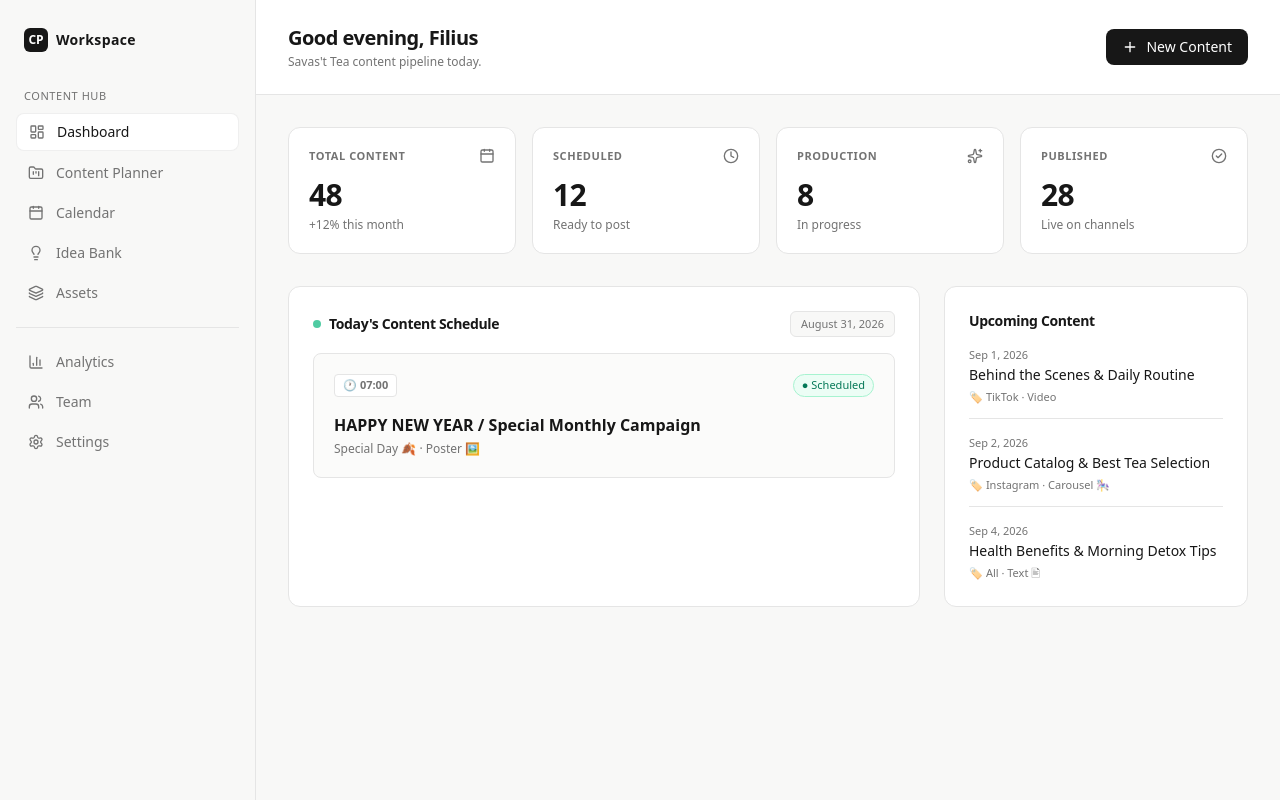
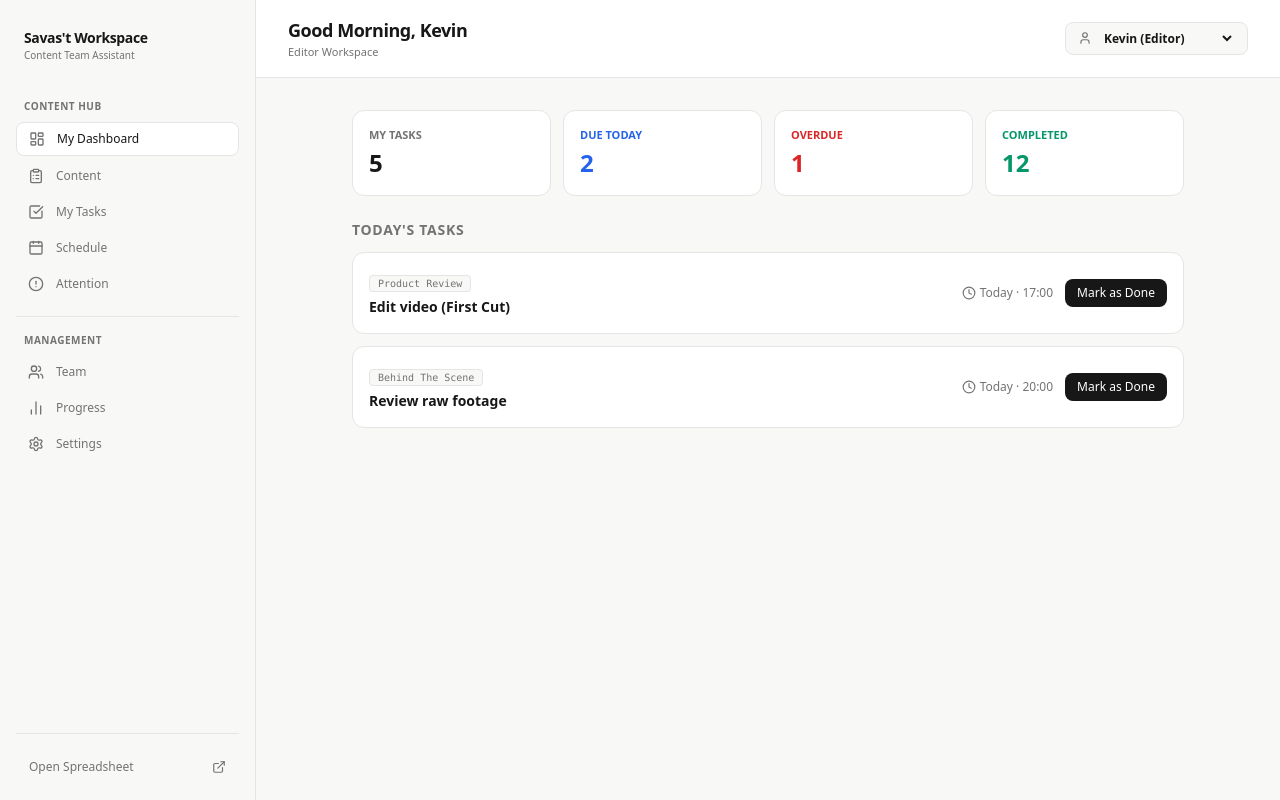
Before and after one commit to usickartwork/content-hub, a Next.js app: page /dashboard in a window 1280 px wide. Built offline with nearby package versions, Linux system fonts and the light colour scheme.

Commit message:
update dashboard ui

```diff
--- a/app/dashboard/page.tsx
+++ b/app/dashboard/page.tsx
@@ -1,304 +1,99 @@
 'use client';
 
+import { useState } from 'react';
 import { Sidebar } from '@/components/sidebar';
-import { Plus, CheckCircle2, Clock, Calendar as CalendarIcon, Sparkles, Menu, Search, X, Loader2 } from 'lucide-react';
-import Link from 'next/link';
-import { useState } from 'react';
-import { createContent } from '@/lib/api';
+import { Menu, Clock, User } from 'lucide-react';
 
 export default function DashboardPage() {
   const [sidebarOpen, setSidebarOpen] = useState(false);
-  const [isModalOpen, setIsModalOpen] = useState(false);
-  const [loading, setLoading] = useState(false);
+  const [currentUser, setCurrentUser] = useState({ name: 'Kevin', jobdesk: 'Editor' });
 
-  const [formData, setFormData] = useState({
-    title: '',
-    type: 'Reels',
-    platform: 'Instagram',
-    date: '2026-09-01',
-    time: '19:00',
-    pic: 'Filius',
-    status: 'SCHEDULED' as any,
-    caption: '',
-  });
-
-  const stats = [
-    { label: 'TOTAL CONTENT', value: '48', change: '+12% this month', icon: CalendarIcon },
-    { label: 'SCHEDULED', value: '12', change: 'Ready to post', icon: Clock },
-    { label: 'PRODUCTION', value: '8', change: 'In progress', icon: Sparkles },
-    { label: 'PUBLISHED', value: '28', change: 'Live on channels', icon: CheckCircle2 },
+  const stats = { myTasks: 5, dueToday: 2, overdue: 1, completed: 12 };
+  const todaysTasks = [
+    { id: 'TSK-003', contentTitle: 'Product Review', task: 'Edit video (First Cut)', deadline: 'Today · 17:00', status: 'In Progress' },
+    { id: 'TSK-006', contentTitle: 'Behind The Scene', task: 'Review raw footage', deadline: 'Today · 20:00', status: 'Pending' },
   ];
-
-  const todaysContent = {
-    time: '07:00',
-    title: 'HAPPY NEW YEAR / Special Monthly Campaign',
-    platform: 'Instagram · Poster',
-    pic: 'Filius',
-    status: 'Scheduled',
-    format: 'Poster 🖼️',
-    pillar: 'Special Day 🍂'
-  };
-
-  const upcomingContent = [
-    { date: 'Sep 1, 2026', title: 'Behind the Scenes & Daily Routine', platform: 'TikTok', type: 'Video' },
-    { date: 'Sep 2, 2026', title: 'Product Catalog & Best Tea Selection', platform: 'Instagram', type: 'Carousel 🎠' },
-    { date: 'Sep 4, 2026', title: 'Health Benefits & Morning Detox Tips', platform: 'All', type: 'Text 🖹' },
-  ];
-
-  const handleCreateContent = async (e: React.FormEvent) => {
-    e.preventDefault();
-    setLoading(true);
-
-    const response = await createContent(formData, 'January26');
-
-    if (response.success) {
-      setIsModalOpen(false);
-      setFormData({
-        title: '',
-        type: 'Reels',
-        platform: 'Instagram',
-        date: '2026-09-01',
-        time: '19:00',
-        pic: 'Filius',
-        status: 'SCHEDULED',
-        caption: '',
-      });
-      alert('Content successfully created and synced to Google Spreadsheet!');
-    } else {
-      alert('Failed to save content: ' + response.message);
-    }
-    setLoading(false);
-  };
 
   return (
     <div className="flex h-screen bg-[#F8F8F7] text-[#171717] font-sans overflow-hidden">
       <Sidebar isOpen={sidebarOpen} onClose={() => setSidebarOpen(false)} />
 
       <main className="flex-1 flex flex-col h-screen overflow-y-auto">
-        <header className="px-4 md:px-8 py-4 md:py-6 bg-white border-b border-[#E5E5E5] flex justify-between items-center sticky top-0 z-10">
+        <header className="px-4 md:px-8 py-4 bg-white border-b border-[#E5E5E5] flex justify-between items-center sticky top-0 z-20">
           <div className="flex items-center gap-3">
-            <button
-              onClick={() => setSidebarOpen(true)}
-              className="p-2 border border-[#E5E5E5] rounded-lg md:hidden hover:bg-[#F8F8F7] cursor-pointer"
-            >
+            <button onClick={() => setSidebarOpen(true)} className="p-2 border border-[#E5E5E5] rounded-lg md:hidden hover:bg-[#F8F8F7]">
               <Menu className="w-5 h-5 text-[#171717]" />
             </button>
             <div>
-              <h1 className="text-base md:text-xl font-semibold tracking-tight">Good evening, Filius</h1>
-              <p className="text-[11px] md:text-xs text-[#737373] mt-0.5">Savas&apos;t Tea content pipeline today.</p>
+              <h1 className="text-base md:text-lg font-bold tracking-tight">Good Morning, {currentUser.name}</h1>
+              <p className="text-[11px] text-[#737373]">{currentUser.jobdesk} Workspace</p>
             </div>
           </div>
-          <button
-            onClick={() => setIsModalOpen(true)}
-            className="flex items-center gap-2 bg-[#171717] text-white px-3 md:px-4 py-2 rounded-lg text-xs md:text-sm font-medium hover:bg-black/95 transition-all shadow-xs cursor-pointer"
-          >
-            <Plus className="w-4 h-4" /> <span className="hidden sm:inline">New Content</span>
-          </button>
+
+          <div className="flex items-center gap-2 bg-[#F8F8F7] px-3 py-1.5 rounded-lg border border-[#E5E5E5]">
+            <User className="w-3.5 h-3.5 text-[#737373]" />
+            <select
+              value={currentUser.name}
+              onChange={(e) => {
+                const names: Record<string, string> = { Filius: 'Producer', Raka: 'Cameraman', Kevin: 'Editor', Dimas: 'Designer', Alya: 'Social Media' };
+                setCurrentUser({ name: e.target.value, jobdesk: names[e.target.value] || 'Member' });
+              }}
+              className="bg-transparent text-xs font-semibold focus:outline-none cursor-pointer"
+            >
+              <option value="Filius">Filius (Producer)</option>
+              <option value="Raka">Raka (Cameraman)</option>
+              <option value="Kevin">Kevin (Editor)</option>
+              <option value="Dimas">Dimas (Designer)</option>
+              <option value="Alya">Alya (Social Media)</option>
+            </select>
+          </div>
         </header>
 
-        <div className="p-4 md:p-8 max-w-6xl w-full mx-auto space-y-6 md:space-y-8">
-          <div className="grid grid-cols-2 md:grid-cols-4 gap-3 md:gap-4">
-            {stats.map((stat, idx) => {
-              const Icon = stat.icon;
-              return (
-                <div key={idx} className="bg-white p-4 md:p-5 rounded-xl border border-[#E5E5E5] shadow-xs flex flex-col justify-between">
-                  <div className="flex items-center justify-between text-[#737373] mb-2 md:mb-3">
-                    <span className="text-[10px] md:text-[11px] font-semibold tracking-wider">{stat.label}</span>
-                    <Icon className="w-3.5 h-3.5 md:w-4 md:h-4 text-[#737373]" />
+        <div className="p-4 md:p-8 max-w-4xl w-full mx-auto space-y-6">
+          <div className="grid grid-cols-2 md:grid-cols-4 gap-3">
+            <div className="bg-white p-4 rounded-xl border border-[#E5E5E5]">
+              <div className="text-[11px] font-semibold text-[#737373] uppercase">My Tasks</div>
+              <div className="text-2xl font-bold mt-1">{stats.myTasks}</div>
+            </div>
+            <div className="bg-white p-4 rounded-xl border border-[#E5E5E5]">
+              <div className="text-[11px] font-semibold text-blue-600 uppercase">Due Today</div>
+              <div className="text-2xl font-bold mt-1 text-blue-600">{stats.dueToday}</div>
+            </div>
+            <div className="bg-white p-4 rounded-xl border border-[#E5E5E5]">
+              <div className="text-[11px] font-semibold text-red-600 uppercase">Overdue</div>
+              <div className="text-2xl font-bold mt-1 text-red-600">{stats.overdue}</div>
+            </div>
+            <div className="bg-white p-4 rounded-xl border border-[#E5E5E5]">
+              <div className="text-[11px] font-semibold text-emerald-600 uppercase">Completed</div>
+              <div className="text-2xl font-bold mt-1 text-emerald-600">{stats.completed}</div>
+            </div>
+          </div>
+
+          <div className="space-y-3">
+            <h2 className="text-sm font-bold uppercase tracking-wider text-[#737373]">Today&apos;s Tasks</h2>
+            <div className="space-y-3">
+              {todaysTasks.map((t) => (
+                <div key={t.id} className="bg-white p-4 rounded-xl border border-[#E5E5E5] flex flex-col md:flex-row md:items-center justify-between gap-3">
+                  <div className="space-y-1">
+                    <span className="text-[10px] font-mono bg-[#F8F8F7] px-2 py-0.5 rounded border border-[#E5E5E5] text-[#737373]">
+                      {t.contentTitle}
+                    </span>
+                    <h3 className="text-sm font-semibold text-[#171717]">{t.task}</h3>
                   </div>
-                  <div>
-                    <div className="text-2xl md:text-3xl font-semibold tracking-tight text-[#171717]">{stat.value}</div>
-                    <div className="text-[10px] md:text-xs text-[#737373] mt-0.5 md:mt-1">{stat.change}</div>
+                  <div className="flex items-center justify-between md:justify-end gap-3 pt-2 md:pt-0 border-t md:border-t-0 border-[#E5E5E5]">
+                    <span className="text-xs text-[#737373] flex items-center gap-1">
+                      <Clock className="w-3.5 h-3.5" /> {t.deadline}
+                    </span>
+                    <button className="px-3 py-1.5 bg-[#171717] text-white text-xs font-medium rounded-lg hover:bg-black/90 cursor-pointer">
+                      Mark as Done
+                    </button>
                   </div>
                 </div>
-              );
-            })}
-          </div>
-
-          <div className="grid grid-cols-1 lg:grid-cols-3 gap-6">
-            <div className="lg:col-span-2 bg-white p-5 md:p-6 rounded-xl border border-[#E5E5E5] shadow-xs flex flex-col justify-between">
-              <div>
-                <div className="flex items-center justify-between mb-4">
-                  <h3 className="text-xs md:text-sm font-semibold text-[#171717] tracking-tight flex items-center gap-2">
-                    <span className="w-2 h-2 rounded-full bg-emerald-500 animate-pulse"></span>
-                    Today&apos;s Content Schedule
-                  </h3>
-                  <span className="text-[11px] text-[#737373] bg-[#F8F8F7] px-2.5 py-1 rounded-md border border-[#E5E5E5]">
-                    August 31, 2026
-                  </span>
-                </div>
-
-                <div className="p-4 md:p-5 bg-[#F8F8F7]/60 rounded-lg border border-[#E5E5E5] space-y-3 md:space-y-4">
-                  <div className="flex items-center justify-between">
-                    <span className="text-[11px] font-semibold text-[#737373] px-2 py-0.5 bg-white rounded border border-[#E5E5E5]">
-                      🕐 {todaysContent.time}
-                    </span>
-                    <span className="px-2 py-0.5 bg-emerald-50 text-emerald-700 text-[11px] font-medium rounded-full border border-emerald-200">
-                      ● Scheduled
-                    </span>
-                  </div>
-                  <div>
-                    <h4 className="font-semibold text-sm md:text-base text-[#171717] mb-1">{todaysContent.title}</h4>
-                    <p className="text-xs text-[#737373]">{todaysContent.pillar} · {todaysContent.format}</p>
-                  </div>
-                </div>
-              </div>
-            </div>
-
-            <div className="bg-white p-5 md:p-6 rounded-xl border border-[#E5E5E5] shadow-xs">
-              <h3 className="text-xs md:text-sm font-semibold text-[#171717] mb-4 tracking-tight">Upcoming Content</h3>
-              <div className="space-y-4">
-                {upcomingContent.map((item, idx) => (
-                  <div key={idx} className="pb-3 border-b border-[#E5E5E5] last:border-0 last:pb-0">
-                    <div className="text-[10px] md:text-[11px] font-medium text-[#737373] mb-0.5">{item.date}</div>
-                    <div className="text-xs md:text-sm font-medium text-[#171717] leading-snug">{item.title}</div>
-                    <div className="text-[10px] md:text-[11px] text-[#737373] mt-1">🏷️ {item.platform} · {item.type}</div>
-                  </div>
-                ))}
-              </div>
+              ))}
             </div>
           </div>
         </div>
       </main>
-
-      {/* Modal Add Content */}
-      {isModalOpen && (
-        <div className="fixed inset-0 bg-black/50 z-50 flex items-center justify-center p-4">
-          <div className="bg-white rounded-xl max-w-lg w-full p-6 shadow-xl border border-[#E5E5E5] max-h-[90vh] overflow-y-auto">
-            <div className="flex justify-between items-center pb-4 border-b border-[#E5E5E5] mb-4">
-              <h3 className="text-base font-semibold text-[#171717]">Create New Content</h3>
-              <button onClick={() => setIsModalOpen(false)} className="p-1 hover:bg-[#F8F8F7] rounded-lg cursor-pointer">
-                <X className="w-5 h-5 text-[#737373]" />
-              </button>
-            </div>
-
-            <form onSubmit={handleCreateContent} className="space-y-4 text-sm">
-              <div>
-                <label className="block text-xs font-semibold text-[#737373] mb-1">Title</label>
-                <input
-                  type="text"
-                  required
-                  value={formData.title}
-                  onChange={(e) => setFormData({...formData, title: e.target.value})}
-                  placeholder="e.g. 5 Tips Menjaga Kulit Sehat"
-                  className="w-full px-3 py-2 border border-[#E5E5E5] rounded-lg focus:outline-none focus:border-[#171717]"
-                />
-              </div>
-
-              <div className="grid grid-cols-2 gap-4">
-                <div>
-                  <label className="block text-xs font-semibold text-[#737373] mb-1">Content Type</label>
-                  <select
-                    value={formData.type}
-                    onChange={(e) => setFormData({...formData, type: e.target.value})}
-                    className="w-full px-3 py-2 border border-[#E5E5E5] rounded-lg bg-white focus:outline-none focus:border-[#171717]"
-                  >
-                    <option value="Reels">Reels</option>
-                    <option value="Carousel">Carousel</option>
-                    <option value="Video">Video</option>
-                    <option value="Image">Image</option>
-                    <option value="Poster">Poster</option>
-                  </select>
-                </div>
-                <div>
-                  <label className="block text-xs font-semibold text-[#737373] mb-1">Platform</label>
-                  <select
-                    value={formData.platform}
-                    onChange={(e) => setFormData({...formData, platform: e.target.value})}
-                    className="w-full px-3 py-2 border border-[#E5E5E5] rounded-lg bg-white focus:outline-none focus:border-[#171717]"
-                  >
-                    <option value="Instagram">Instagram</option>
-                    <option value="TikTok">TikTok</option>
-                    <option value="YouTube">YouTube</option>
-                    <option value="LinkedIn">LinkedIn</option>
-                    <option value="All">All Platforms</option>
-                  </select>
-                </div>
-              </div>
-
-              <div className="grid grid-cols-2 gap-4">
-                <div>
-                  <label className="block text-xs font-semibold text-[#737373] mb-1">Publish Date</label>
-                  <input
-                    type="date"
-                    value={formData.date}
-                    onChange={(e) => setFormData({...formData, date: e.target.value})}
-                    className="w-full px-3 py-2 border border-[#E5E5E5] rounded-lg focus:outline-none focus:border-[#171717]"
-                  />
-                </div>
-                <div>
-                  <label className="block text-xs font-semibold text-[#737373] mb-1">Publish Time</label>
-                  <input
-                    type="time"
-                    value={formData.time}
-                    onChange={(e) => setFormData({...formData, time: e.target.value})}
-                    className="w-full px-3 py-2 border border-[#E5E5E5] rounded-lg focus:outline-none focus:border-[#171717]"
-                  />
-                </div>
-              </div>
-
-              <div className="grid grid-cols-2 gap-4">
-                <div>
-                  <label className="block text-xs font-semibold text-[#737373] mb-1">PIC</label>
-                  <select
-                    value={formData.pic}
-                    onChange={(e) => setFormData({...formData, pic: e.target.value})}
-                    className="w-full px-3 py-2 border border-[#E5E5E5] rounded-lg bg-white focus:outline-none focus:border-[#171717]"
-                  >
-                    <option value="Filius">Filius</option>
-                    <option value="Raka">Raka</option>
-                    <option value="Kevin">Kevin</option>
-                  </select>
-                </div>
-                <div>
-                  <label className="block text-xs font-semibold text-[#737373] mb-1">Status</label>
-                  <select
-                    value={formData.status}
-                    onChange={(e) => setFormData({...formData, status: e.target.value})}
-                    className="w-full px-3 py-2 border border-[#E5E5E5] rounded-lg bg-white focus:outline-none focus:border-[#171717]"
-                  >
-                    <option value="IDEA">Idea</option>
-                    <option value="PLANNED">Planned</option>
-                    <option value="PRODUCTION">Production</option>
-                    <option value="REVIEW">Review</option>
-                    <option value="SCHEDULED">Scheduled</option>
-                    <option value="PUBLISHED">Published</option>
-                  </select>
-                </div>
-              </div>
-
-              <div>
-                <label className="block text-xs font-semibold text-[#737373] mb-1">Caption / Copywriting</label>
-                <textarea
-                  rows={3}
-                  value={formData.caption}
-                  onChange={(e) => setFormData({...formData, caption: e.target.value})}
-                  placeholder="Write post caption..."
-                  className="w-full px-3 py-2 border border-[#E5E5E5] rounded-lg focus:outline-none focus:border-[#171717]"
-                />
-              </div>
-
-              <div className="flex justify-end gap-3 pt-4 border-t border-[#E5E5E5]">
-                <button
-                  type="button"
-                  onClick={() => setIsModalOpen(false)}
-                  className="px-4 py-2 border border-[#E5E5E5] rounded-lg text-sm font-medium hover:bg-[#F8F8F7] cursor-pointer"
-                >
-                  Cancel
-                </button>
-                <button
-                  type="submit"
-                  disabled={loading}
-                  className="px-4 py-2 bg-[#171717] text-white rounded-lg text-sm font-medium hover:bg-black/95 flex items-center gap-2 cursor-pointer"
-                >
-                  {loading && <Loader2 className="w-4 h-4 animate-spin" />}
-                  Create Content
-                </button>
-              </div>
-            </form>
-          </div>
-        </div>
-      )}
     </div>
   );
 }
--- a/components/sidebar.tsx
+++ b/components/sidebar.tsx
@@ -4,12 +4,13 @@ import Link from 'next/link';
 import { usePathname } from 'next/navigation';
 import {
   LayoutDashboard,
+  ClipboardList,
+  CheckSquare,
   Calendar,
-  Layers,
-  Lightbulb,
-  FolderKanban,
-  BarChart3,
+  AlertCircle,
   Users,
+  BarChart2,
+  ExternalLink,
   Settings,
   X
 } from 'lucide-react';
@@ -19,17 +20,17 @@ interface SidebarProps {
   onClose?: () => void;
 }
 
-const navigation = [
-  { name: 'Dashboard', href: '/dashboard', icon: LayoutDashboard },
-  { name: 'Content Planner', href: '/planner', icon: FolderKanban },
-  { name: 'Calendar', href: '/calendar', icon: Calendar },
-  { name: 'Idea Bank', href: '/ideas', icon: Lightbulb },
-  { name: 'Assets', href: '/assets', icon: Layers },
+const mainNav = [
+  { name: 'My Dashboard', href: '/dashboard', icon: LayoutDashboard },
+  { name: 'Content', href: '/content', icon: ClipboardList },
+  { name: 'My Tasks', href: '/tasks', icon: CheckSquare },
+  { name: 'Schedule', href: '/schedule', icon: Calendar },
+  { name: 'Attention', href: '/attention', icon: AlertCircle },
 ];
 
 const secondaryNav = [
-  { name: 'Analytics', href: '/analytics', icon: BarChart3 },
   { name: 'Team', href: '/team', icon: Users },
+  { name: 'Progress', href: '/progress', icon: BarChart2 },
   { name: 'Settings', href: '/settings', icon: Settings },
 ];
 
@@ -38,13 +39,7 @@ export function Sidebar({ isOpen = false, onClose }: SidebarProps) {
 
   return (
     <>
-      {/* Backdrop untuk mobile */}
-      {isOpen && (
-        <div
-          onClick={onClose}
-          className="fixed inset-0 bg-black/40 z-45 md:hidden"
-        />
-      )}
+      {isOpen && <div onClick={onClose} className="fixed inset-0 bg-black/40 z-40 md:hidden" />}
 
       <aside className={`
         fixed md:static inset-y-0 left-0 z-50
@@ -53,11 +48,9 @@ export function Sidebar({ isOpen = false, onClose }: SidebarProps) {
         ${isOpen ? 'translate-x-0' : '-translate-x-full md:translate-x-0'}
       `}>
         <div className="flex items-center justify-between px-2 py-3 mb-6">
-          <div className="flex items-center gap-2">
-            <div className="w-6 h-6 bg-[#171717] rounded-md flex items-center justify-center text-white text-xs font-bold">
-              CP
-            </div>
-            <span className="font-semibold text-[#171717] text-sm tracking-wide">Workspace</span>
+          <div>
+            <div className="font-bold text-sm tracking-tight text-[#171717]">Savas&apos;t Workspace</div>
+            <div className="text-[10px] text-[#737373]">Content Team Assistant</div>
           </div>
           {isOpen && (
             <button onClick={onClose} className="p-1 rounded-lg hover:bg-black/5 md:hidden">
@@ -66,11 +59,11 @@ export function Sidebar({ isOpen = false, onClose }: SidebarProps) {
           )}
         </div>
 
-        <div className="text-[11px] font-medium text-[#737373] px-2 mb-2 uppercase tracking-wider">
+        <div className="text-[10px] font-semibold text-[#737373] px-2 mb-2 uppercase tracking-wider">
           Content Hub
         </div>
         <nav className="space-y-1">
-          {navigation.map((item) => {
+          {mainNav.map((item) => {
             const isActive = pathname === item.href;
             const Icon = item.icon;
             return (
@@ -78,9 +71,9 @@ export function Sidebar({ isOpen = false, onClose }: SidebarProps) {
                 key={item.name}
                 href={item.href}
                 onClick={onClose}
-                className={`flex items-center gap-3 px-3 py-2 rounded-lg text-sm font-medium transition-colors ${
+                className={`flex items-center gap-3 px-3 py-2 rounded-lg text-xs font-medium transition-colors ${
                   isActive
-                    ? 'bg-white text-[#171717] shadow-xs border border-[#E5E5E5]/60'
+                    ? 'bg-white text-[#171717] shadow-2xs border border-[#E5E5E5]'
                     : 'text-[#737373] hover:text-[#171717] hover:bg-white/50'
                 }`}
               >
@@ -93,6 +86,9 @@ export function Sidebar({ isOpen = false, onClose }: SidebarProps) {
 
         <hr className="my-4 border-[#E5E5E5]" />
 
+        <div className="text-[10px] font-semibold text-[#737373] px-2 mb-2 uppercase tracking-wider">
+          Management
+        </div>
         <nav className="space-y-1">
           {secondaryNav.map((item) => {
             const isActive = pathname === item.href;
@@ -102,9 +98,9 @@ export function Sidebar({ isOpen = false, onClose }: SidebarProps) {
                 key={item.name}
                 href={item.href}
                 onClick={onClose}
-                className={`flex items-center gap-3 px-3 py-2 rounded-lg text-sm font-medium transition-colors ${
+                className={`flex items-center gap-3 px-3 py-2 rounded-lg text-xs font-medium transition-colors ${
                   isActive
-                    ? 'bg-white text-[#171717] shadow-xs border border-[#E5E5E5]/60'
+                    ? 'bg-white text-[#171717] shadow-2xs border border-[#E5E5E5]'
                     : 'text-[#737373] hover:text-[#171717] hover:bg-white/50'
                 }`}
               >
@@ -114,6 +110,18 @@ export function Sidebar({ isOpen = false, onClose }: SidebarProps) {
             );
           })}
         </nav>
+
+        <div className="mt-auto pt-4 border-t border-[#E5E5E5]">
+          <a
+            href="https://docs.google.com/spreadsheets"
+            target="_blank"
+            rel="noopener noreferrer"
+            className="flex items-center justify-between px-3 py-2 rounded-lg text-xs font-medium text-[#737373] hover:text-[#171717] hover:bg-white border border-transparent hover:border-[#E5E5E5] transition-all"
+          >
+            <span>Open Spreadsheet</span>
+            <ExternalLink className="w-3.5 h-3.5" />
+          </a>
+        </div>
       </aside>
     </>
   );
```
Also changed, not shown: lib/types.ts (+14 -17 lines).
